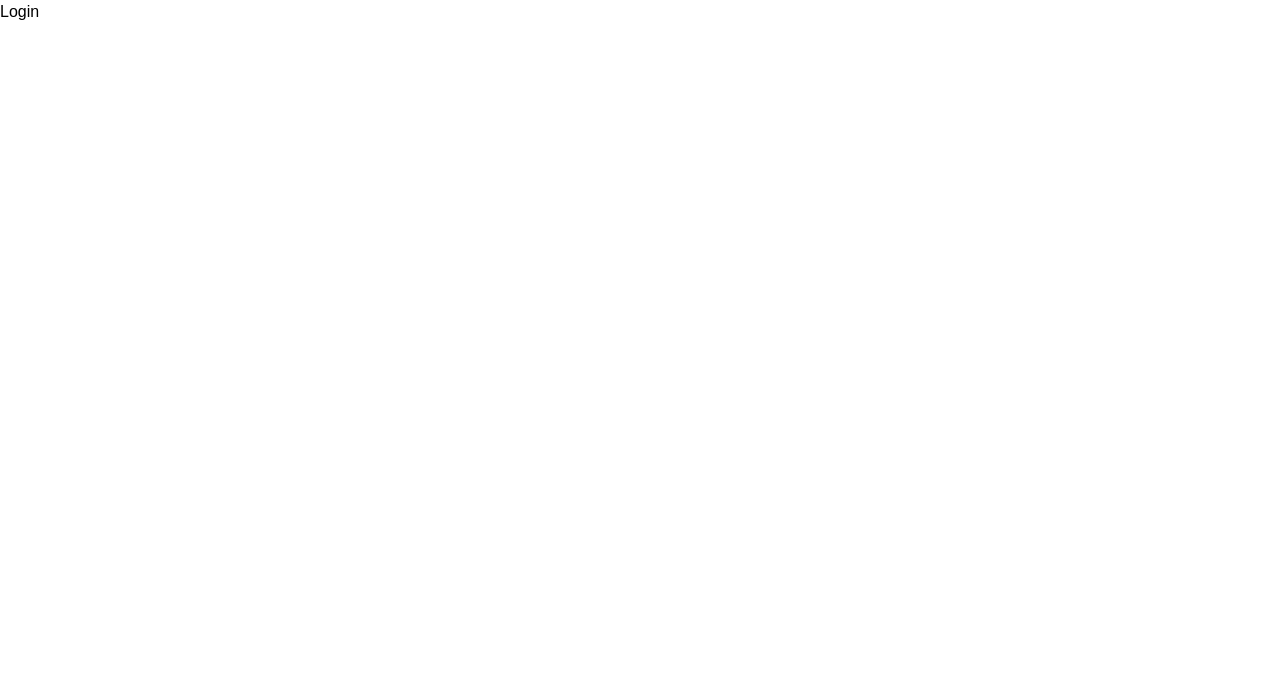
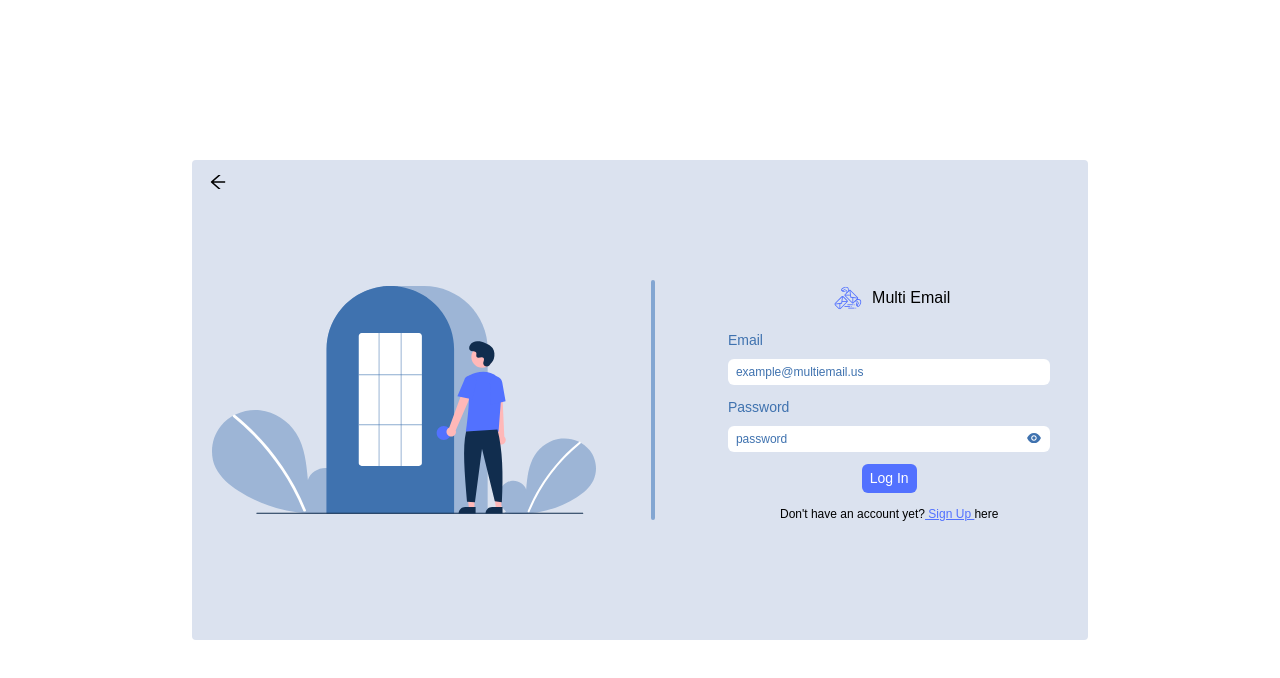
Before and after one commit to MultiEmail/admin, a React (Create React App) app: page /login in a window 1280 px wide. Shown: the top 678 px of the page. Built offline with nearby package versions, Linux system fonts and the light colour scheme.

Commit message:
added login page

```diff
--- a/src/pages/login/Login.tsx
+++ b/src/pages/login/Login.tsx
@@ -1,7 +1,140 @@
-import { FC } from "react";
+import { FC, useState } from "react";
+import { Link, useNavigate } from "react-router-dom";
+
+import * as Yup from "yup";
+
+//import photos
+import vector from "../../assets/photos/vector-login.svg";
+import logo from "../../assets/logos/icon-transparent.svg";
+
+//import icons
+import {
+	AiOutlineArrowLeft,
+	AiFillEye,
+	AiFillEyeInvisible,
+} from "react-icons/ai";
+import { useFormik } from "formik";
 
 const Login: FC = () => {
-	return <div>Login</div>;
+	// const dispatch = useAppDispatch();
+	const navigate = useNavigate();
+
+	const initialValues: { email: string; password: string } = {
+		email: "",
+		password: "",
+	};
+
+	const validationSchema = Yup.object().shape({
+		email: Yup.string().email().required(),
+		password: Yup.string().required(),
+	});
+
+	const formik = useFormik({
+		initialValues,
+		validationSchema,
+		onSubmit: async (values, { resetForm }) => {
+			try {
+				//TODO: CALL API TO LOGIN HERE. submit value is values of type: {email: string; password:string}
+				alert(JSON.stringify(values));
+				resetForm();
+				navigate("/");
+				// TODO: show feedback on UI
+			} catch (err) {
+				// TODO: show feedback on UI
+			}
+		},
+	});
+
+	/**
+	 * Weather password should be visible or not
+	 * @constant
+	 * @author KanLSK
+	 */
+	const [isPasswordVisible, setIsPasswordVisible] = useState<boolean>(false);
+
+	return (
+		<div className="absolute top-0 left-0 grid h-screen w-screen place-items-center bg-white font-poppins ">
+			<div className="rounded relative flex h-auto w-[90vw] max-w-6xl flex-col items-center justify-center gap-4 bg-[#DBE2EF] py-10 md:h-[60vh] md:w-[70vw] md:flex-row md:justify-around">
+				{/*icon for redirect to home */}
+				<Link to="/" className="absolute top-2 left-2">
+					<div className="back-arrow rounded py-1 px-2">
+						<AiOutlineArrowLeft className="text-xl" />
+					</div>
+				</Link>
+				{/*logo*/}
+				<div className="md:hidden w-fit items-center gap-1 flex">
+					<img src={logo} alt="logo" className="w-[50px]" />
+					<p className="text-lg">Multi Email</p>
+				</div>
+				{/*image section */}
+				<div className="flex h-[30vh] w-[90%] items-center md:w-[50%] max-w-sm">
+					<img src={vector} alt="vector" />
+				</div>
+				{/*separate line*/}
+				<div className="h-[1px] w-[95%] rounded-full border-2 border-[#3f71af60] bg-[#6398da60] md:h-[30vh] md:w-[0px]" />
+				{/*form section */}
+				<form
+					onSubmit={formik.handleSubmit}
+					className="flex w-[90%] flex-col items-center gap-3 md:w-[40%] mt-2 md:mt-0"
+				>
+					{/*logo*/}
+					<div className="hidden w-fit items-center gap-1 md:flex">
+						<img src={logo} alt="logo" className="w-[40px]" />
+						<p>Multi Email</p>
+					</div>
+					{/*form*/}
+					<div className="flex w-[90%] flex-col gap-2 text-[#3F72AF]">
+						<label htmlFor="email" className="text-[14px]">
+							Email
+						</label>
+						<input
+							type="email"
+							id="email"
+							{...formik.getFieldProps("email")}
+							className="rounded-md px-2 py-1 text-[12px] placeholder-[#3f72af]"
+							placeholder="example@multiemail.us"
+						/>
+					</div>
+					<div className="relative flex w-[90%] flex-col gap-2 text-[#3F72AF]">
+						<label htmlFor="password" className="text-[14px]">
+							Password
+						</label>
+						<input
+							type={isPasswordVisible ? "text" : "password"}
+							id="password"
+							{...formik.getFieldProps("password")}
+							className="rounded-md px-2 py-1 text-[12px] placeholder-[#3f72af]"
+							placeholder="password"
+						/>
+						{isPasswordVisible ? (
+							<AiFillEyeInvisible
+								className="absolute right-2 top-[60%]"
+								onClick={() => setIsPasswordVisible(false)}
+							/>
+						) : (
+							<AiFillEye
+								className="absolute right-2 top-[60%]"
+								onClick={() => setIsPasswordVisible(true)}
+							/>
+						)}
+					</div>
+					<button
+						type="submit"
+						className="rounded-md bg-[#5271ff] px-2 py-1 text-[14px] text-white"
+					>
+						Log In
+					</button>
+					<p className="text-[12px]">
+						Don't have an account yet?
+						<Link to="/signup" className="text-[#5271ff] underline">
+							{` Sign Up `}
+						</Link>
+						here
+					</p>
+				</form>
+			</div>
+		</div>
+	);
 };
 
 export default Login;
```
